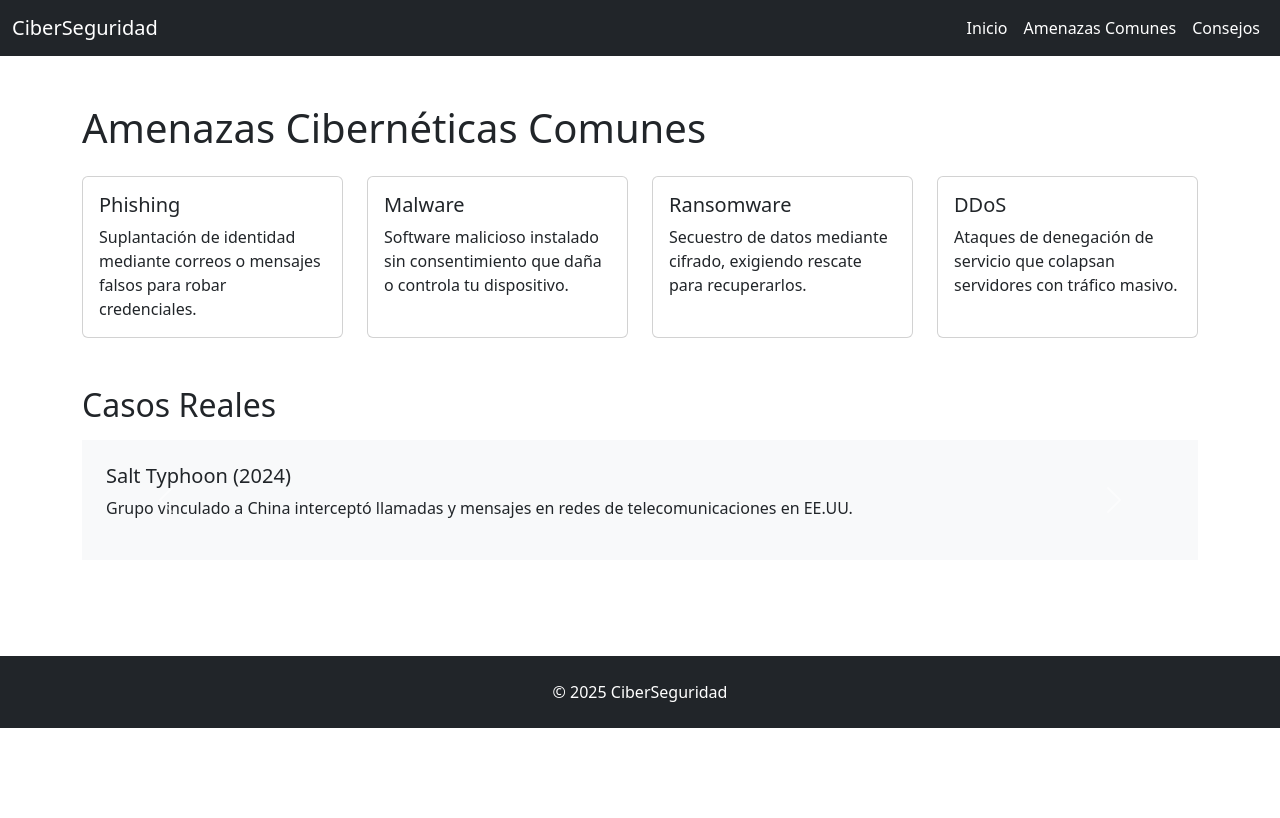
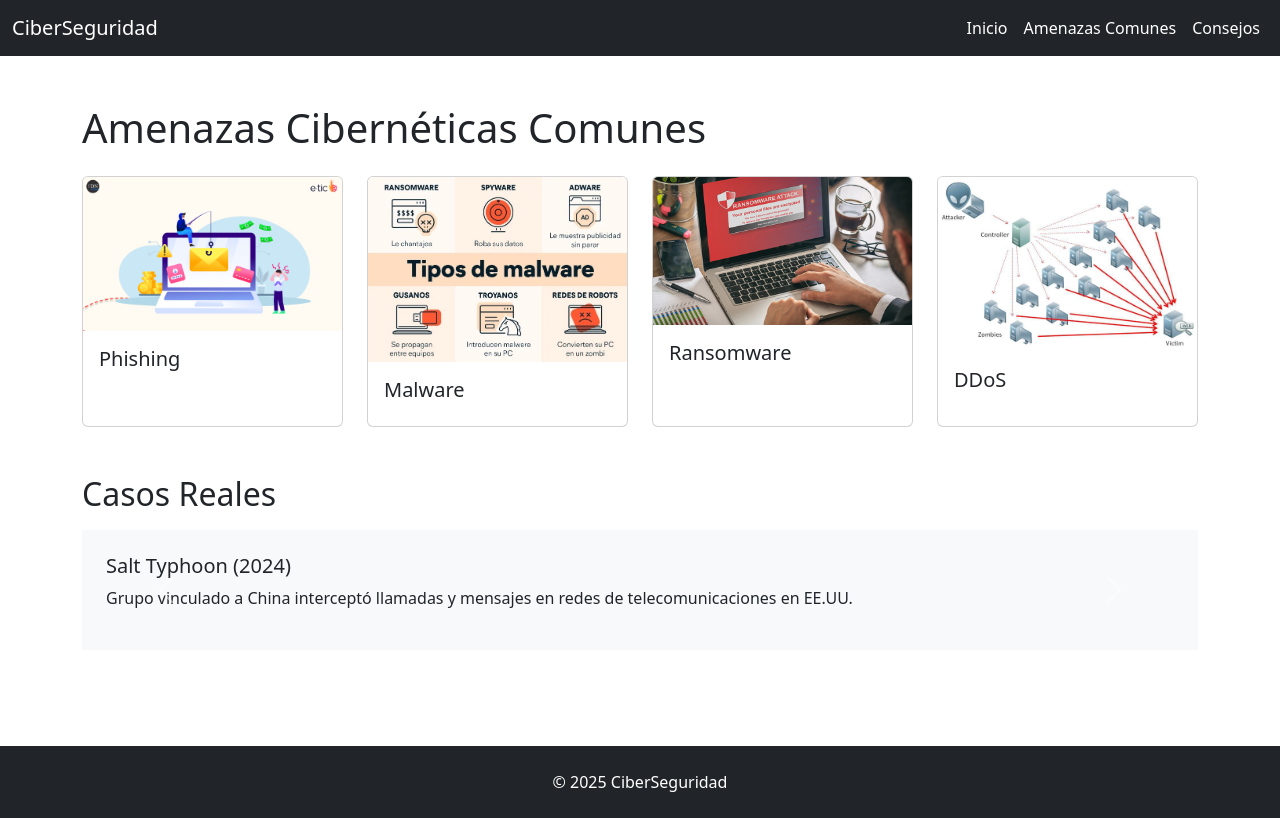
Before and after one commit to Villagran01/Evaluaci-n2, a plain HTML site: page index2.html in a window 1280 px wide. Drawn offline with nearby package versions, Linux system fonts and the light colour scheme.

Commit message:
Script Index2 Listo

```diff
--- a/assets/js/script.js
+++ b/assets/js/script.js
@@ -1,9 +1,18 @@
 const amenazas = [
-    { titulo: 'Phishing', descripcion: 'Suplantación de identidad mediante correos o mensajes falsos para robar credenciales.' },
-    { titulo: 'Malware', descripcion: 'Software malicioso instalado sin consentimiento que daña o controla tu dispositivo.' },
-    { titulo: 'Ransomware', descripcion: 'Secuestro de datos mediante cifrado, exigiendo rescate para recuperarlos.' },
-    { titulo: 'DDoS', descripcion: 'Ataques de denegación de servicio que colapsan servidores con tráfico masivo.' }
+    { titulo: 'Phishing', descripcion:
+        'Suplantación de identidad mediante correos o mensajes falsos para robar credenciales.',
+        imagen: 'assets/img/phishing.png' },
+    { titulo: 'Malware', descripcion:
+        'Software malicioso instalado sin consentimiento que daña o controla tu dispositivo.',
+        imagen: 'assets/img/Malware.jpg' },
+    { titulo: 'Ransomware', descripcion:
+        'Secuestro de datos mediante cifrado, exigiendo rescate para recuperarlos.',
+        imagen: 'assets/img/Ramsomware.jpg' },
+    { titulo: 'DDoS', descripcion:
+        'Ataques de denegación de servicio que colapsan servidores con tráfico masivo.',
+        imagen: 'assets/img/DDoS.png' }
 ];
+
 
     // Insertar tarjetas de amenazas en el contenedor
 const cardsContainer = document.getElementById('cardsContainer');
@@ -11,16 +20,29 @@ const cardsContainer = document.getElementById('cardsContainer');
     const col = document.createElement('div');
     col.className = 'col-md-3';
     col.innerHTML = `
-            <div class="card h-100">
+        <div class="card h-100 clickable-card" style="cursor:pointer;">
+            <img src="${amenaza.imagen}" class="card-img-top" alt="${amenaza.titulo}">
             <div class="card-body">
                 <h5 class="card-title">${amenaza.titulo}</h5>
-                <p class="card-text">${amenaza.descripcion}</p>
+                <p class="card-text d-none">${amenaza.descripcion}</p>
             </div>
         </div>
     `;
     cardsContainer.appendChild(col);
+
+    // Interacción: mostrar/ocultar descripción y efecto hover (dentro del bucle para acceder a col)
+    const card = col.querySelector('.card');
+    card.addEventListener('click', () => {
+        const desc = card.querySelector('.card-text');
+        desc.classList.toggle('d-none');
     });
-
+    card.addEventListener('mouseover', () => {
+        card.classList.add('shadow-lg');
+    });
+    card.addEventListener('mouseout', () => {
+        card.classList.remove('shadow-lg');
+    });
+});
     // Datos de casos reales
 const casosReales = [
     { titulo: 'Salt Typhoon (2024)', descripcion: 'Grupo vinculado a China interceptó llamadas y mensajes en redes de telecomunicaciones en EE.UU.' },
@@ -40,7 +62,6 @@ const carouselInner = document.getElementById('carouselInner');
         `;
     carouselInner.appendChild(item);
 });
-
     // Inicializar el carrusel
 const carouselElement = document.querySelector('#carouselCasos');
 new bootstrap.Carousel(carouselElement, {
```
Also changed, not shown: index2.html (+0 -1 lines), assets/img/DDoS.png (added), assets/img/Malware.jpg (added), assets/img/Ramsomware.jpg (added), assets/img/phishing.png (added). Lines whose indentation alone changed are shown as unchanged.
